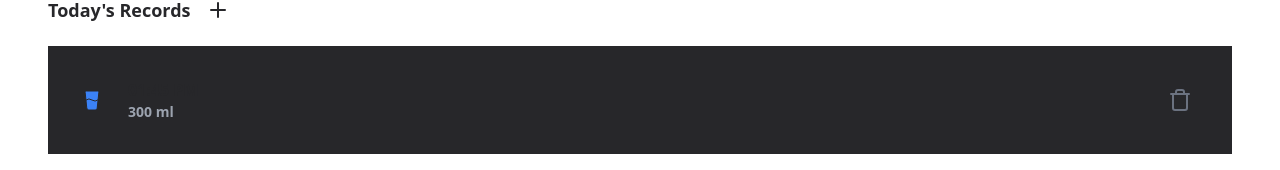
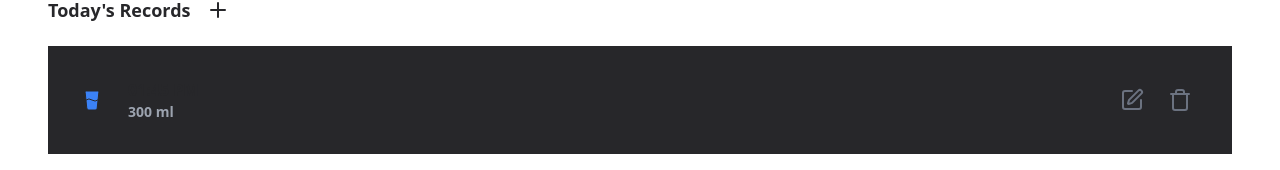
Before and after one commit to rejnowicz281/drink, a React (Vite) app: page / in a window 1280 px wide. Shown: the part 780-950 px from the top of the page. Built offline with nearby package versions, Linux system fonts and the light colour scheme.

Commit message:
Add button to edit individual today's record

```diff
--- a/src/components/pages/home/today-records/record-container.tsx
+++ b/src/components/pages/home/today-records/record-container.tsx
@@ -1,9 +1,10 @@
+import RecordFormDialog from "@/components/records/record-form/dialog";
 import { Button } from "@/components/ui/button";
 import { useDispatch } from "@/hooks/store";
 import { Record } from "@/lib/types";
 import { removeRecord } from "@/slices/records";
 import dayjs from "dayjs";
-import { GlassWater, Trash } from "lucide-react";
+import { Edit, GlassWater, Trash } from "lucide-react";
 
 export default function RecordContainer({ record }: { record: Record }) {
     const dispatch = useDispatch();
@@ -17,6 +18,16 @@ export default function RecordContainer({ record }: { record: Record }) {
                     <div className="text-sm text-gray-400">{record.cupVolume} ml</div>
                 </div>
 
+                <div className="flex gap-2 items-center">
+                    <RecordFormDialog
+                        record={record}
+                        dialogTrigger={
+                            <Button className="hover:bg-zinc-700" size="icon" variant="ghost">
+                                <Edit className="text-gray-500" />
+                            </Button>
+                        }
+                        today={true}
+                    />
                     <Button
                         className="hover:bg-zinc-700"
                         size="icon"
@@ -27,5 +38,6 @@ export default function RecordContainer({ record }: { record: Record }) {
                     </Button>
                 </div>
             </div>
+        </div>
     );
 }
```
Lines whose indentation alone changed are shown as unchanged.
